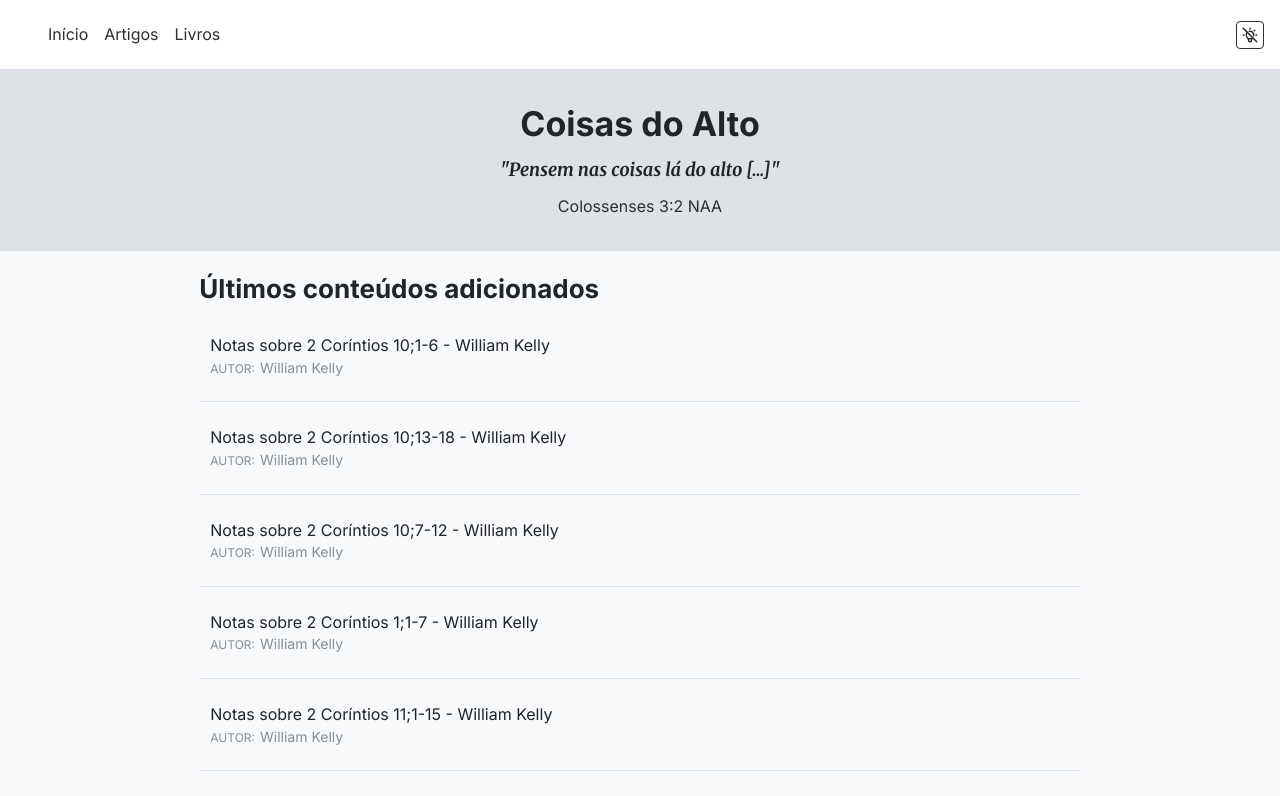
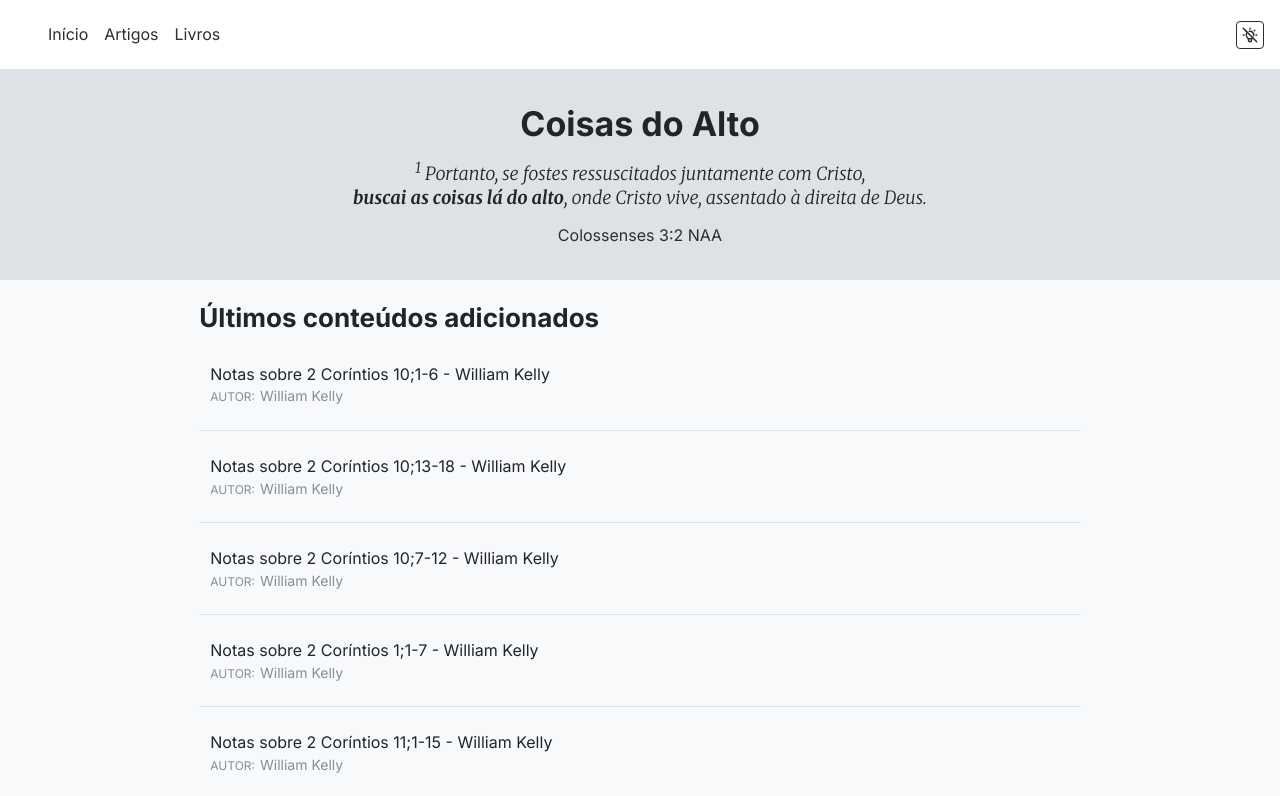
Before and after one commit to coisasdoalto/coisasdoalto.org, a Next.js app: page / in a window 1280 px wide. Shown: the top 796 px of the page. Built offline with nearby package versions, Linux system fonts and the light colour scheme.

Commit message:
change verse

```diff
--- a/src/components/Hero/index.tsx
+++ b/src/components/Hero/index.tsx
@@ -14,14 +14,25 @@ export function Hero() {
 			gap="sm"
 		>
 			<Title ta="center">Coisas do Alto</Title>
-			<Title ta="center" order={2} fz="lg" className="font-serif" fw="light">
-				<cite>"Pensem nas coisas lá do alto [...]"</cite>
+			<Title
+				ta="center"
+				order={2}
+				fz="lg"
+				className="font-serif"
+				fw="lighter"
+				component="cite"
+			>
+				<sup>1</sup> Portanto, se fostes ressuscitados juntamente com Cristo,
+				<br />
+				<strong>buscai as coisas lá do alto</strong>, onde Cristo vive,
+				assentado à direita de Deus.
 			</Title>
 			<Anchor
 				fz="md"
 				ff="text"
 				ta="center"
-				href="https://www.bibliaonline.com.br/naa/cl/3/2"
+				href="https://www.bibliaonline.com.br/naa/cl/3/1"
+				target="_blank"
 			>
 				Colossenses 3:2 NAA
 			</Anchor>
```
